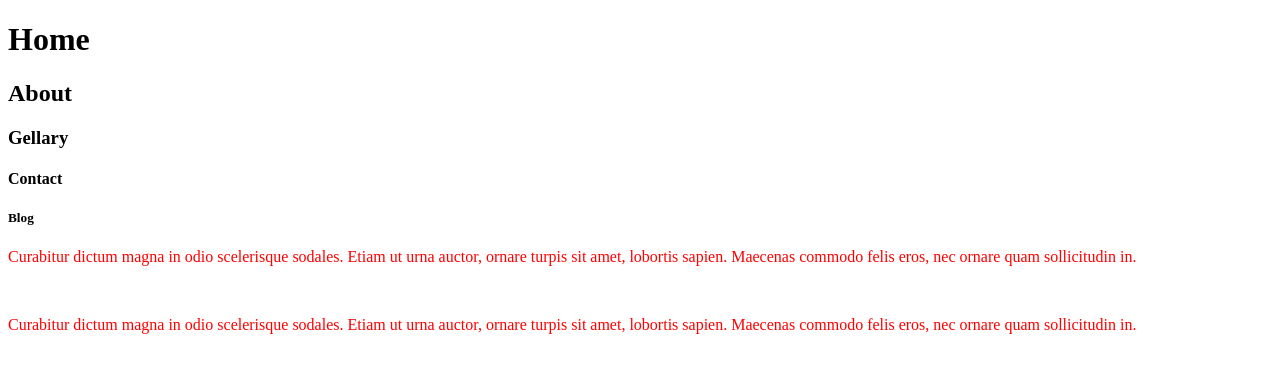
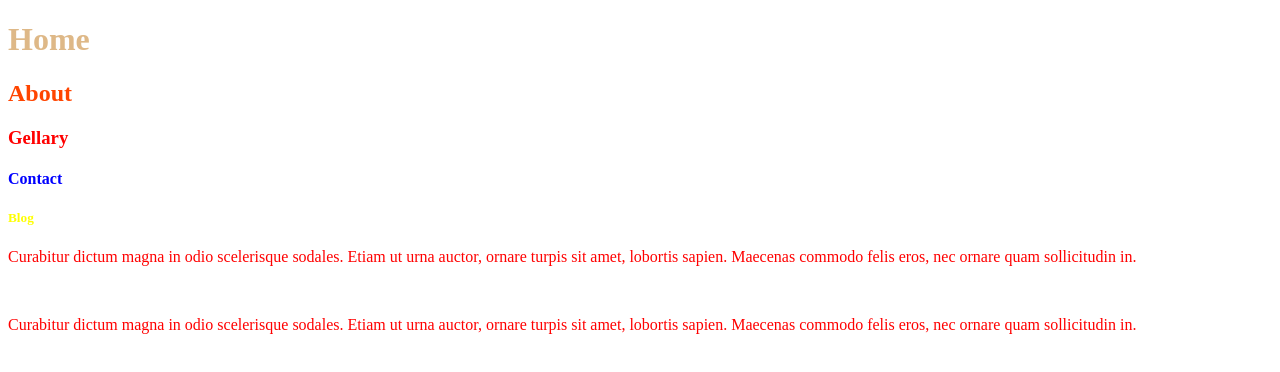
Before and after one commit to Tunzida/my-second-work, a plain HTML site: page index.html in a window 1280 px wide. Drawn offline with Linux system fonts and the light colour scheme.

Commit message:
h2 color add

```diff
--- a/style.css
+++ b/style.css
@@ -1,3 +1,18 @@
 p {
   color: red;
 }
+h1 {
+  color: burlywood;
+}
+h2 {
+  color: orangered;
+}
+h3 {
+  color: red;
+}
+h4 {
+  color: blue;
+}
+h5 {
+  color: yellow;
+}
```
